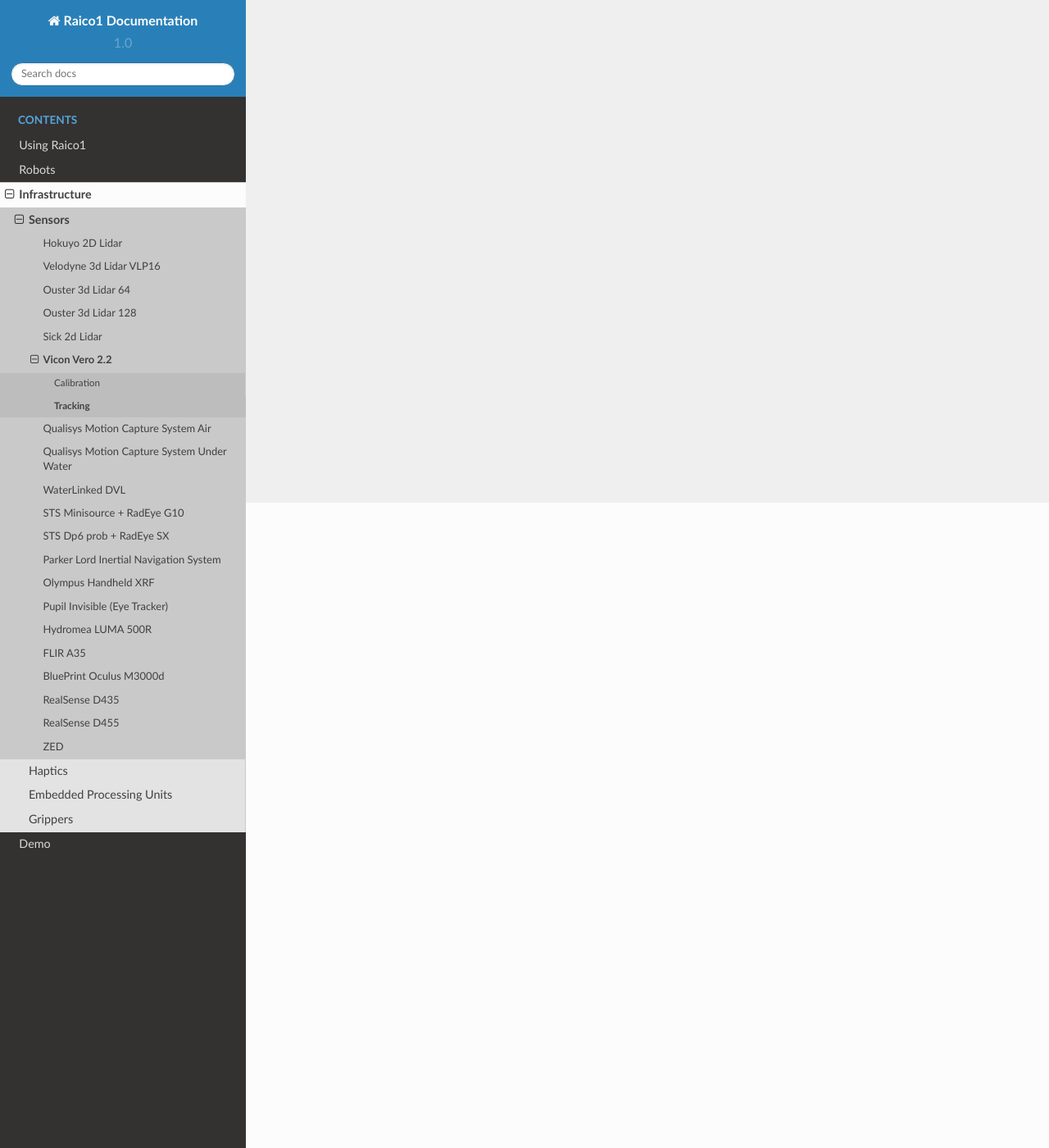
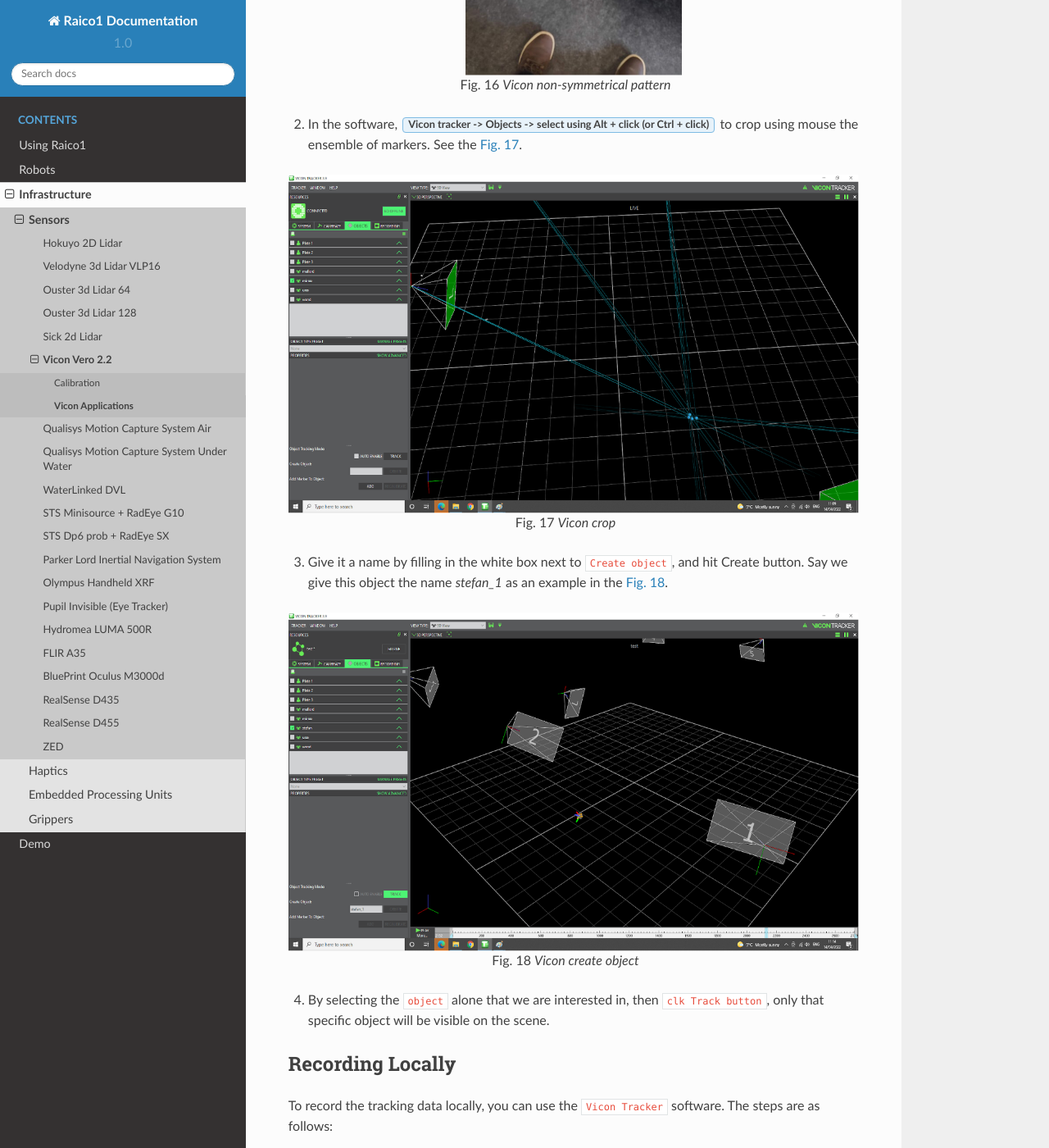
Before and after one commit to UoM-RAICo1/raico-docs, a Sphinx documentation site: the page built from source/Infrastructure/Sensors/ViconMotion/tracking.rst, in a window 1280 px wide and 1400 px high, scrolled down 787 px. Shown: the whole window at 82% size. Built offline with Sphinx 7.4.7 and the Read the Docs theme 2.0.0, drawn with Linux system fonts in a browser that asks for light colours; some of the changed text lies outside the part shown.

Commit message:
All more details of Vicon Vero 2.0

```diff
--- a/source/Infrastructure/Sensors/ViconMotion/tracking.rst
+++ b/source/Infrastructure/Sensors/ViconMotion/tracking.rst
@@ -1,8 +1,103 @@
+
+
+.. _vicon_application:
+
+Vicon Applications
+==================
 
 
 .. _vicon_tracking:
 
-Tracking
-========
+Object Tracking
+---------------
 
 Before do tracking, you need to calibrate the :ref:`Vicon vero 2.2` system. The calibration process is described in the :ref:`vicon_calibration` page.
+
+To do tracking,
+
+
+1. first of all you need to creat a Create a non-symmetrical pattern using vicon markers, that will eventually be attached to the robot that we intend to track. See the :numref:`vicon-non-symmetrical-pattern` as an example.
+
+.. _vicon-non-symmetrical-pattern:
+
+.. figure:: ../../../images/vicon_vero/vicon-vero-non-symmetrical-pattern.png
+    :scale: 50%
+    :align: center
+    :alt: Vicon non-symmetrical pattern
+
+    Vicon non-symmetrical pattern
+
+2. In the software, :guilabel:`Vicon tracker -> Objects -> select using Alt + click (or Ctrl + click)` to crop using mouse the ensemble of markers. See the :numref:`vicon-crop`.
+
+.. _vicon-crop:
+
+.. figure:: ../../../images/vicon_vero/vicon-vero-crop.png
+    :scale: 70%
+    :align: center
+    :alt: Vicon crop
+
+    Vicon crop
+
+3. Give it a name by filling in the white box next to ``Create object``, and hit Create button. Say we give this object the name `stefan_1` as an example in the :numref:`vicon-create-object`.
+
+.. _vicon-create-object:
+
+.. figure:: ../../../images/vicon_vero/vicon-vero-create-object.png
+    :scale: 70%
+    :align: center
+    :alt: Vicon create object
+
+    Vicon create object
+
+4. By selecting the ``object`` alone that we are interested in, then ``clk Track button``, only that specific object will be visible on the scene.
+
+
+.. _vicon_recording:
+
+Recording Locally
+-----------------
+
+To record the tracking data locally, you can use the ``Vicon Tracker`` software. The steps are as follows:
+
+1. Select :guilabel:`Recording -> Trial name` give it a name, e.g. test1001, then ``click Start``, move the object (run intended the experiment), then ``click Stop``. See the :numref:`vicon-recording`.
+
+.. _vicon-recording:
+
+.. figure:: ../../../images/vicon_vero/vicon-vero-recording.png
+    :scale: 70%
+    :align: center
+    :alt: Vicon recording
+
+    Vicon recording
+
+2. click on ``Open Folder`` button to locate the files saved (e.g. test1001.system, test1001.x2d, test1001.xcp), as shown in the :numref:`vicon-recording-folder`.
+
+.. _vicon-recording-folder:
+
+.. figure:: ../../../images/vicon_vero/vicon-vero-recording-folder.png
+    :scale: 70%
+    :align: center
+    :alt: Vicon recording folder
+
+    Vicon recording folder
+
+
+.. _vicon_playback:
+
+Playback
+--------
+
+To playback the recorded data, you can use the ``Vicon Tracker`` software. The steps are as follows:
+
+1. :guilabel:`Recording -> Playback -> Load trial`. indicate a file name (e.g. trial1001.system). Immediately we see ``Go Offline`` changes to ``Go Live``. ``Click the Play`` button located on the lower part of the screen. See the :numref:`vicon-playback`.
+
+.. _vicon-playback:
+
+.. figure:: ../../../images/vicon_vero/vicon-vero-playback.png
+    :scale: 70%
+    :align: center
+    :alt: Vicon playback
+
+    Vicon playback
+
+.. note:: To go back (and exit Playback mode), clk on ``Go Live`` again making it change to ``Go Offline``.
```
Also changed, not shown: source/images/vicon_vero/vicon-vero-create-object.png (added), source/images/vicon_vero/vicon-vero-crop.png (added), source/images/vicon_vero/vicon-vero-non-symmetrical-pattern.png (added), source/images/vicon_vero/vicon-vero-playback.png (added), source/images/vicon_vero/vicon-vero-recording-folder.png (added), source/images/vicon_vero/vicon-vero-recording.png (added).
